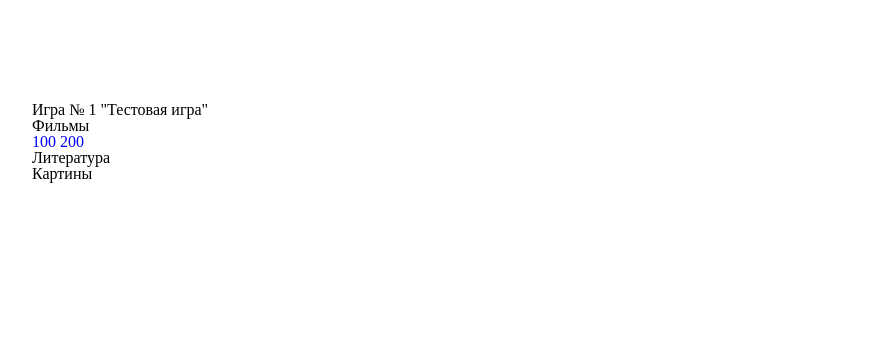
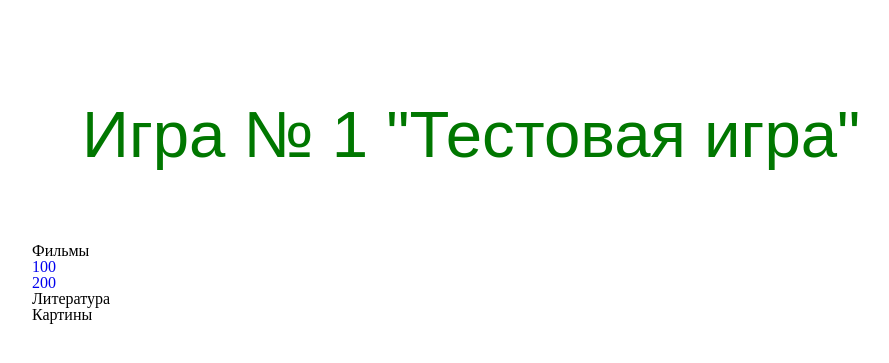
Before and after one commit to MikhailGusarov/PyQuiz, a Django app: page /OwnGame/1/ in a window 1280 px wide. Shown: the top 363 px of the page, without its empty margins (96-985 px from the left). Run offline with Django 3.2, Linux system fonts and the light colour scheme; data comes from the database, SQL or seed files in the repository.

Commit message:
html страницы игры

```diff
--- a/OwnGame/static/css/main.css
+++ b/OwnGame/static/css/main.css
@@ -1,4 +1,5 @@
-.main_games_header {
+/* Общие стили */
+.main h1 {
     font-size: 49pt;
     color: #007700;
     font-family: sans-serif;
@@ -9,6 +10,7 @@
     margin: 8% auto;
     width: 80%;
 }
+/* Страница с выбором игры */
 .main_games {
     display: flex;
     flex-direction: row;
@@ -36,3 +38,5 @@
 .main_games_game:hover p {
     color: white;
 }
+
+/* Страница игры */
--- a/OwnGame/templates/game.html
+++ b/OwnGame/templates/game.html
@@ -4,12 +4,16 @@
 
 {% block content %}
 <h1>{{ game }}</h1>
-<ul>
-{% for category in game.category_set.all %}
-    <li>{{ category.name }}</li>
-    {% for question in category.question_set.all %}
-    <a href="{% url 'owngame:question' game.number category.id question.count_points %}">{{question.count_points}}</a>
+<div class="game">
+    {% for category in game.category_set.all %}
+    <div class="game_category_question">
+        <div class="game_category">{{ category.name }}</div>
+        {% for question in category.question_set.all %}
+            <div class="game_question">
+                <a href="{% url 'owngame:question' game.number category.id question.count_points %}">{{question.count_points}}</a>
+            </div>
+        {% endfor %}
+    </div>
     {% endfor %}
-{% endfor %}
-</ul>
+</div>
 {% endblock %}
```
